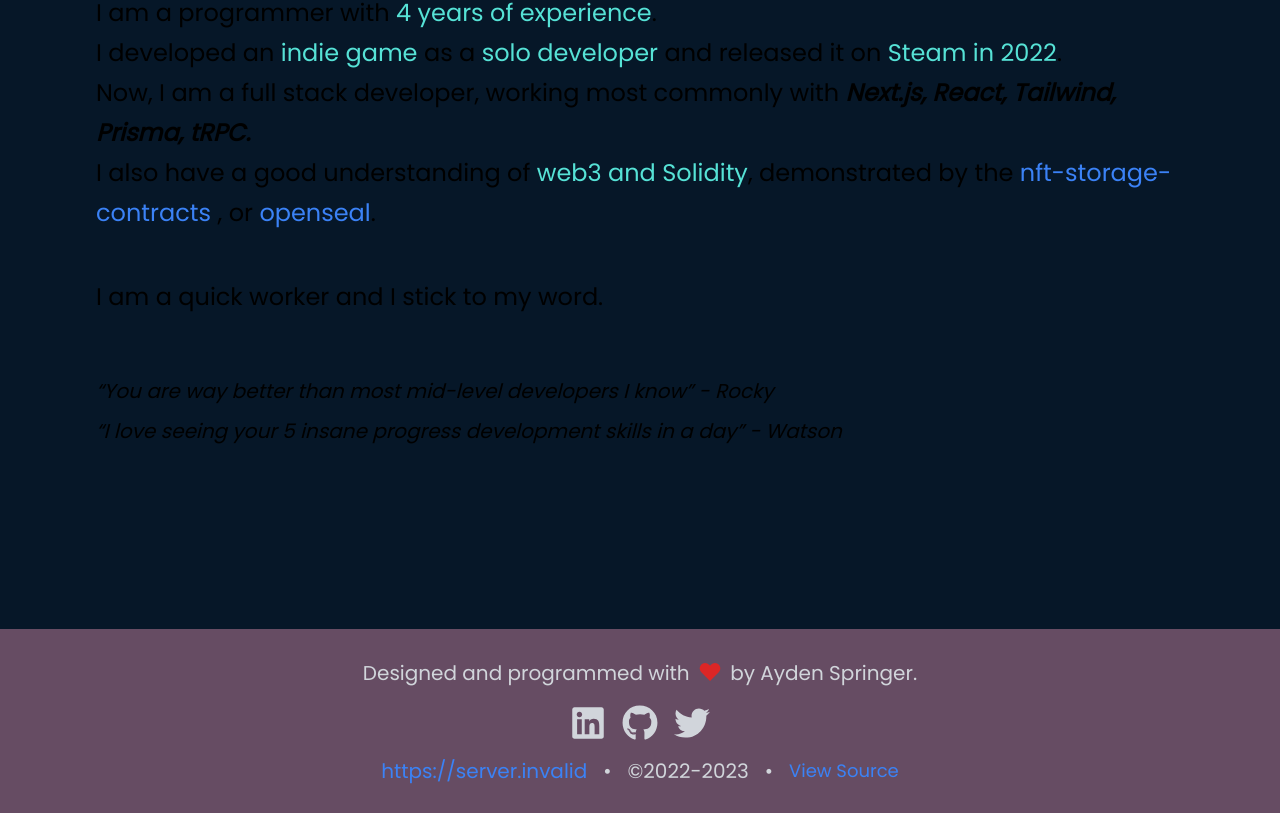
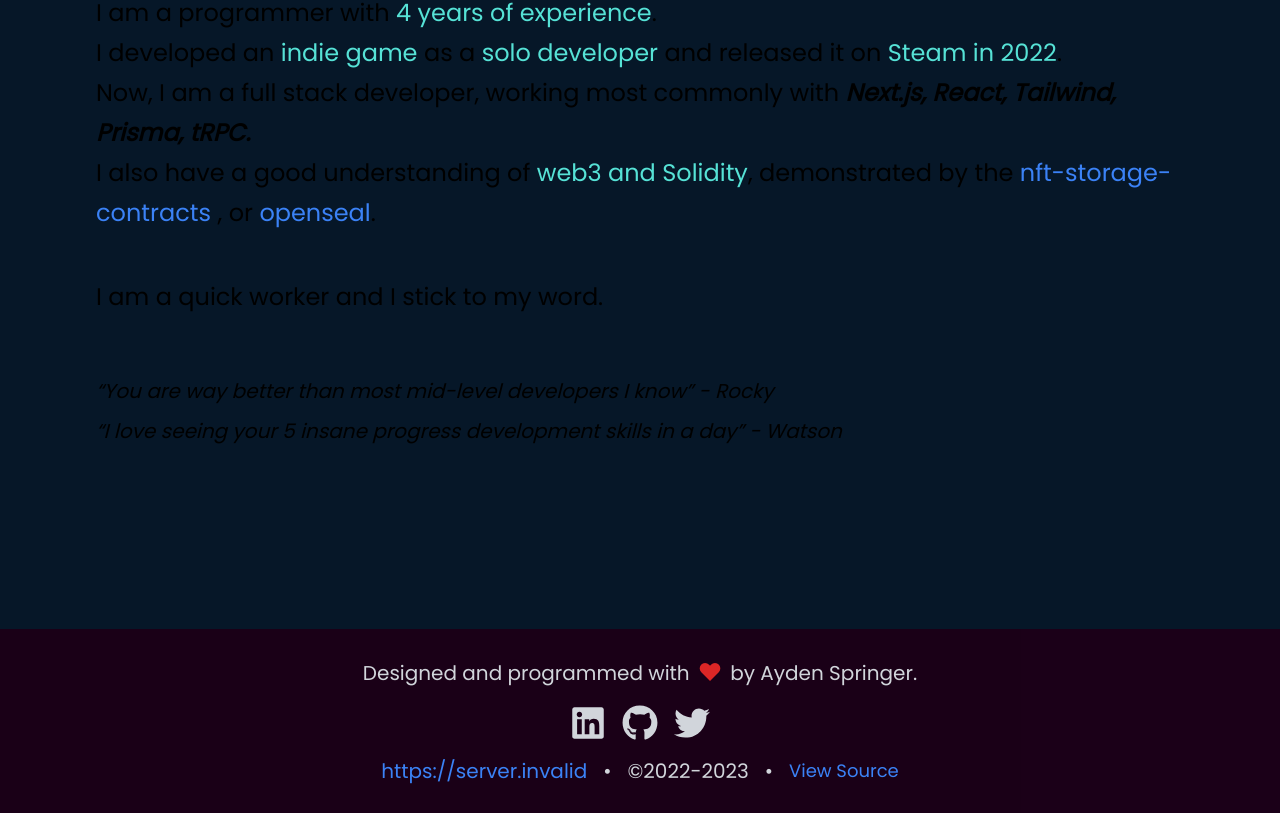
Before and after one commit to WraithWinterly/aydens.net, a Next.js app: page /about in a window 1280 px wide. Shown: the part 1071-1884 px from the top of the page. Built offline with nearby package versions, Linux system fonts and the light colour scheme; no server answers; what prettier-plugin-tailwindcss would draw is missing.

Commit message:
improve footer bg consitency

```diff
--- a/src/components/layout/footer.tsx
+++ b/src/components/layout/footer.tsx
@@ -21,7 +21,9 @@ const Socials = [
 export default function Footer() {
   const id = useId();
   return (
-    <footer className="relative flex w-full justify-center bg-bgPurple bg-opacity-70 py-7 text-gray-300 dark:border-slate-500">
+    <footer className="relative w-full bg-black text-gray-300 dark:border-slate-500">
+      <div className="flex w-full justify-center bg-bgPurple bg-opacity-70 p-7">
+        {" "}
         <div className="flex flex-col items-center gap-2">
           <p className="mx-auto flex flex-wrap items-center justify-center gap-2 text-center">
             <span>Designed and programmed with</span>
@@ -55,6 +57,7 @@ export default function Footer() {
             </a>
           </div>
         </div>
+      </div>
     </footer>
   );
 }
```
Lines whose indentation alone changed are shown as unchanged.
